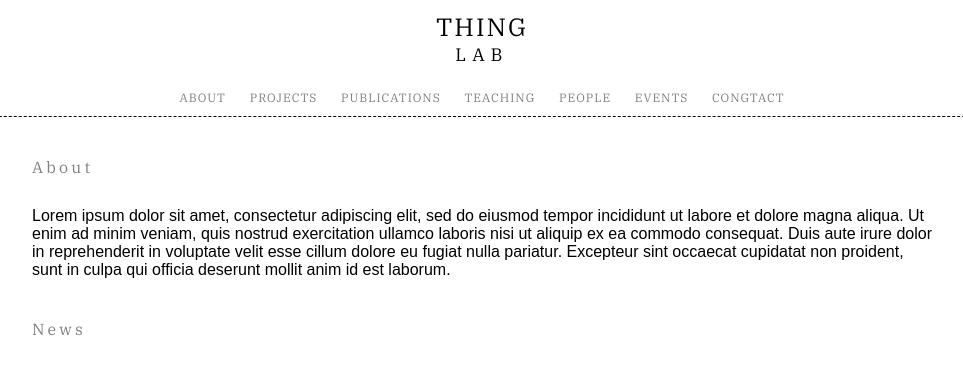
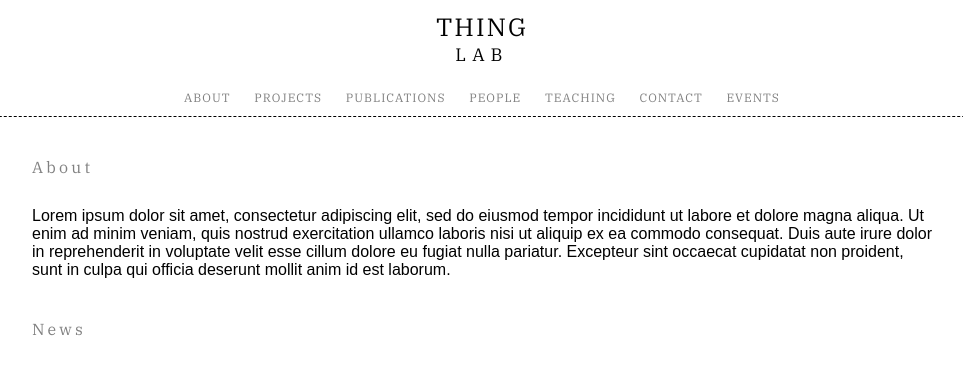
Before and after one commit to THING-Lab/THING-Lab.github.io, a Jekyll site: the page built from index.html, in a window 1280 px wide. Shown: the top 375 px of the page, without its empty margins (158-1121 px from the left). Built offline with Jekyll 4.4.1, drawn with Linux system fonts in a browser that asks for light colours.

Commit message:
Update default.html

```diff
--- a/_layouts/default.html
+++ b/_layouts/default.html
@@ -19,10 +19,10 @@
                 <li ><a class="nav-link" href="/about">ABOUT</a></li>
                 <li ><a class="nav-link" href="/projects">PROJECTS</a></li>
                 <li><a class="nav-link" href="/publications">PUBLICATIONS</a></li>
+                <li><a class="nav-link" href="/people">PEOPLE</a></li>
                 <li><a class="nav-link" href="/courses">TEACHING</a></li>
-                <li><a class="nav-link" href="/people">PEOPLE</a></li>
+                <li><a class="nav-link" href="/contact">CONTACT</a></li>
                 <li><a class="nav-link" href="/events">EVENTS</a></li>
-                <li><a class="nav-link" href="/contact">CONGTACT</a></li>
             </ul>
         </div>
 
```
